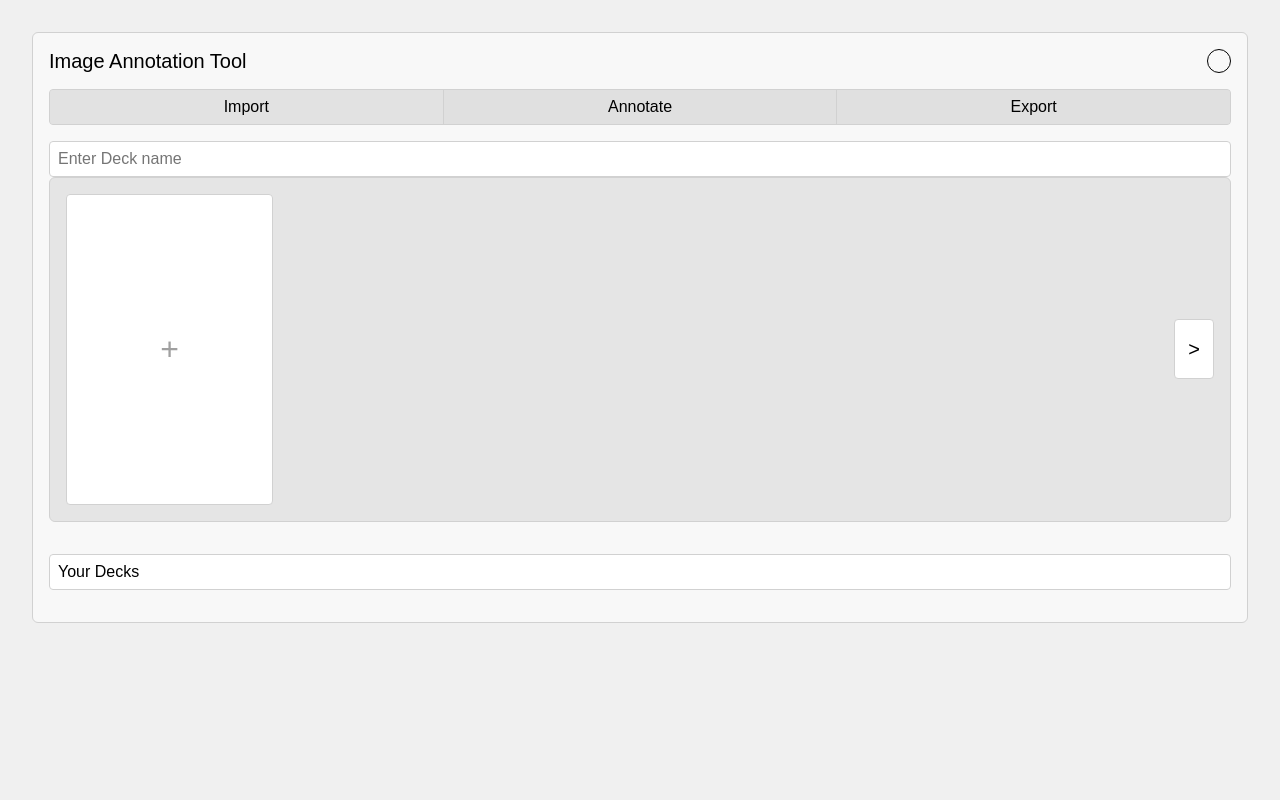
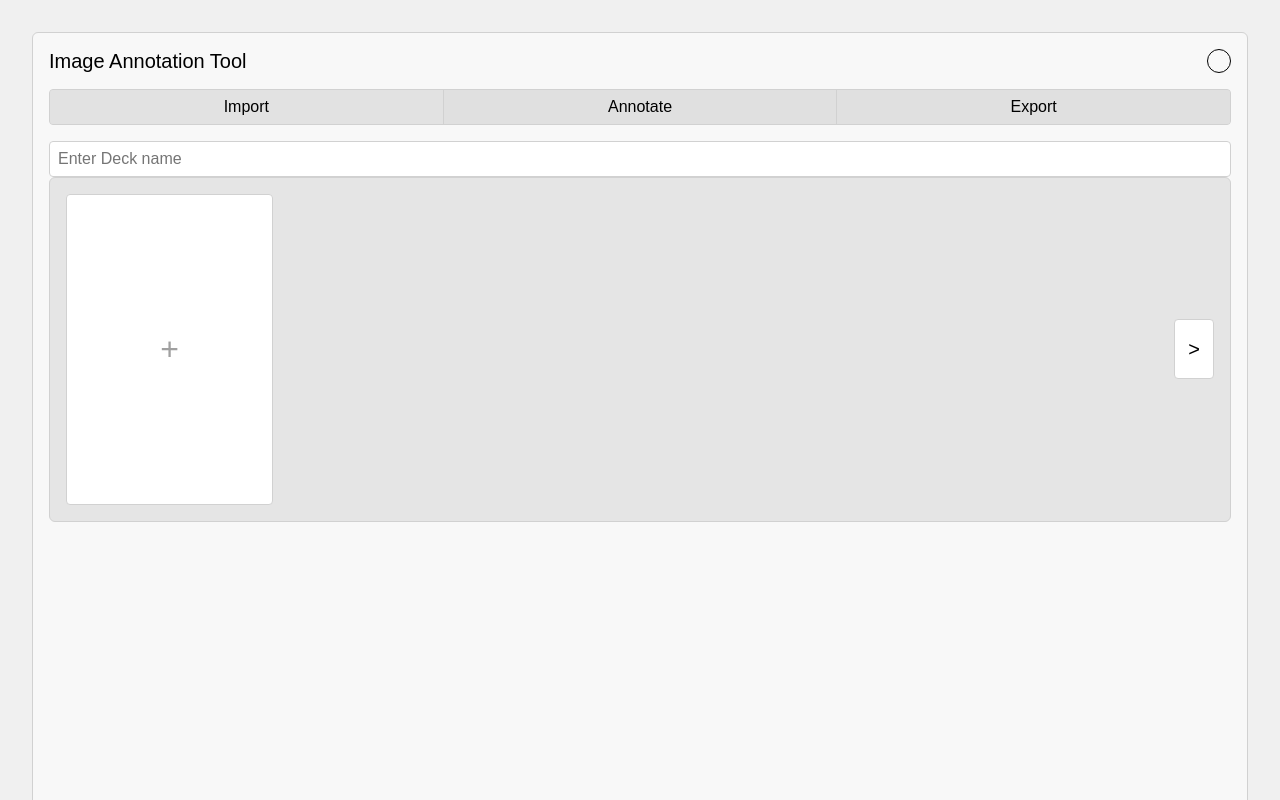
Before and after one commit to ZaynUH/annotation-tool, a Next.js app: page /upload in a window 1280 px wide. Shown: the top 800 px of the page. Built offline with nearby package versions, Linux system fonts and the light colour scheme.

Commit message:
css update

```diff
--- a/styles/UploadPage.module.css
+++ b/styles/UploadPage.module.css
@@ -74,6 +74,7 @@
 /* === Section panels === */
 .importSection {
   margin: 1rem;
+  height: 750px;
   max-height: 750px;
 }
 
```
